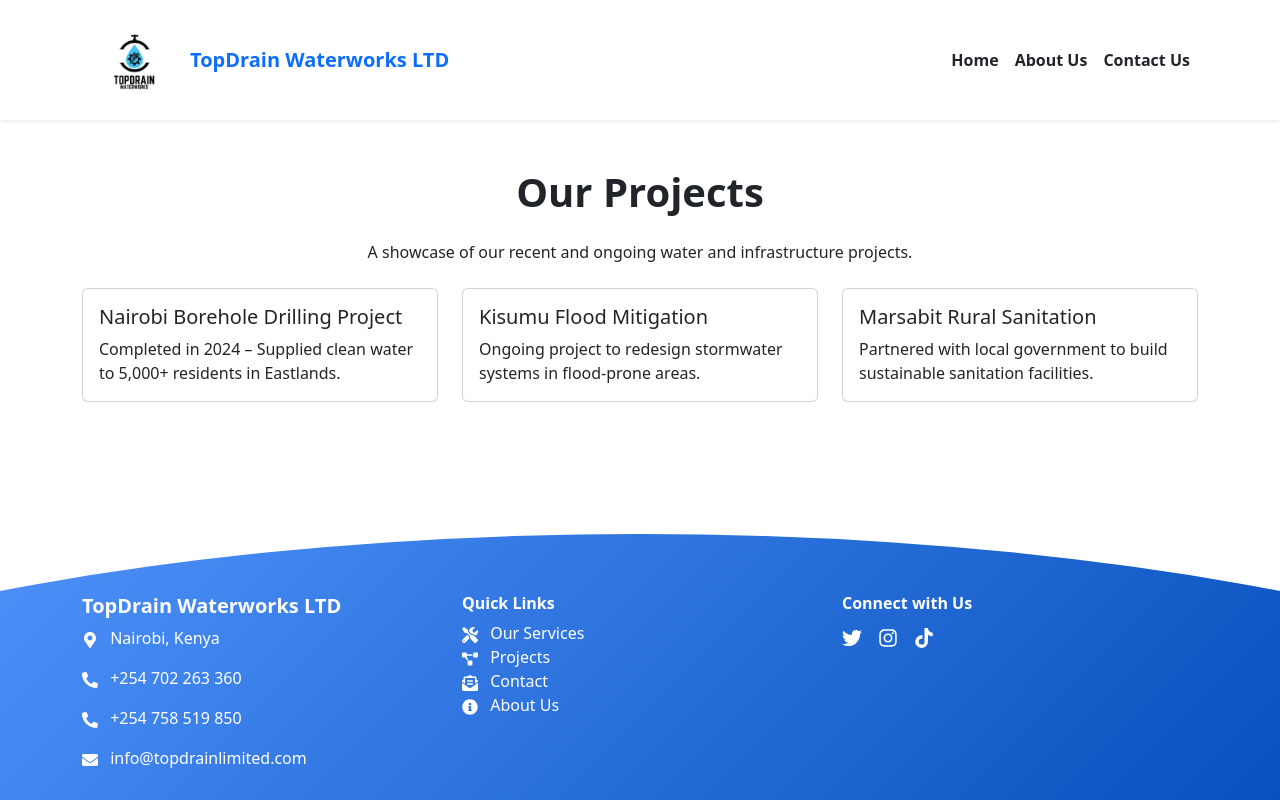
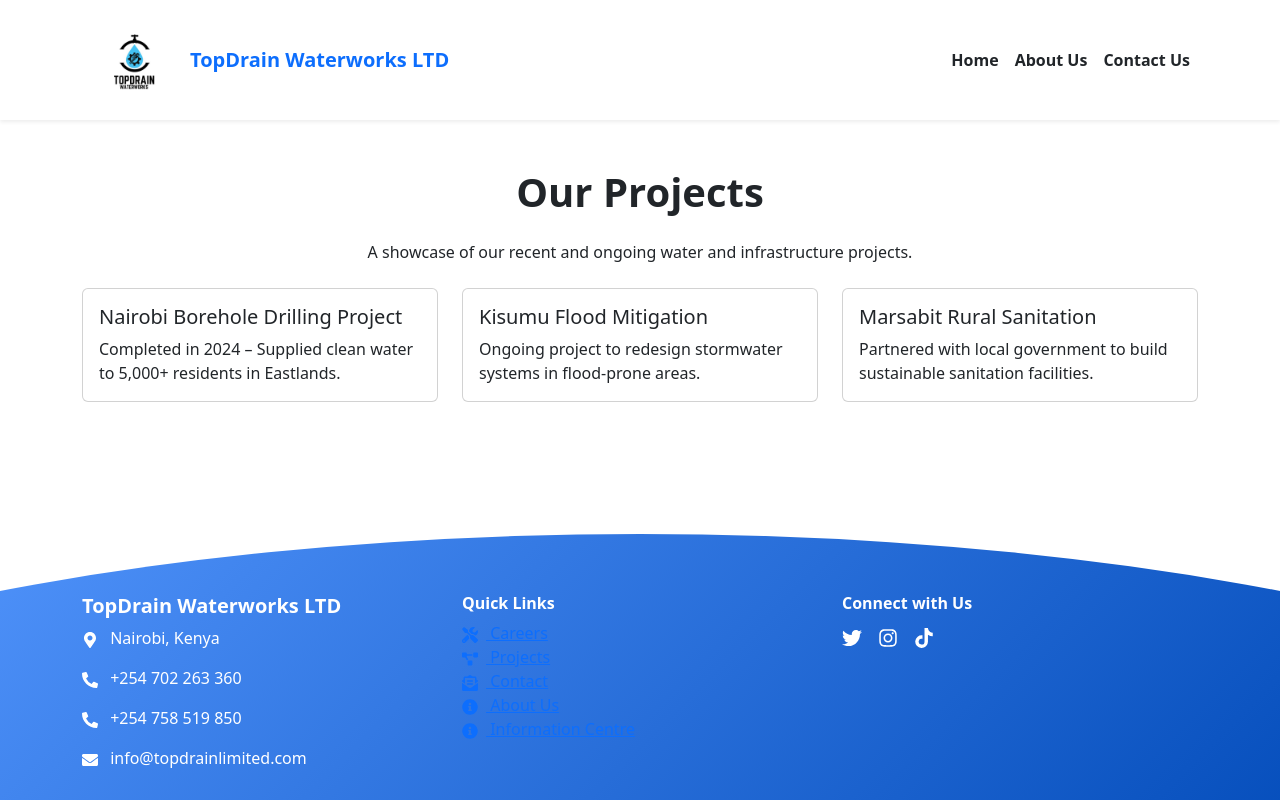
Before and after one commit to MarkBrianK/Top-drain-water-works, a React (Create React App) app: page /projects in a window 1280 px wide. Shown: the top 800 px of the page. Built offline with nearby package versions, Linux system fonts and the light colour scheme; what @cloudinary/url-gen would draw is missing.

Commit message:
:bug:  fix quick links

```diff
--- a/src/Components/Footer.jsx
+++ b/src/Components/Footer.jsx
@@ -11,6 +11,7 @@ import {
   FaEnvelopeOpenText,
   FaInfoCircle
 } from "react-icons/fa";
+import { Link } from "react-router-dom";
 
 export default function Footer() {
   return (
@@ -38,24 +39,29 @@ export default function Footer() {
             <h6 className="fw-bold">Quick Links</h6>
             <ul className="list-unstyled">
               <li>
-                <a href="#services" className="text-white text-decoration-none">
-                  <FaTools className="me-2" /> Our Services
-                </a>
+                <Link to ="/careers">
+                  <FaTools className="me-2" /> Careers
+                </Link>
               </li>
               <li>
-                <a href="#projects" className="text-white text-decoration-none">
+                <Link to ="/projects">
                   <FaProjectDiagram className="me-2" /> Projects
-                </a>
+                </Link>
               </li>
               <li>
-                <a href="#contact" className="text-white text-decoration-none">
+                <Link to ="/contact">
                   <FaEnvelopeOpenText className="me-2" /> Contact
-                </a>
+                </Link>
               </li>
               <li>
-                <a href="#about" className="text-white text-decoration-none">
+                <Link to ="/about">
                   <FaInfoCircle className="me-2" /> About Us
-                </a>
+                </Link>
+              </li>
+              <li>
+                <Link to ="/info">
+                  <FaInfoCircle className="me-2" /> Information Centre
+                </Link>
               </li>
             </ul>
           </div>
```
